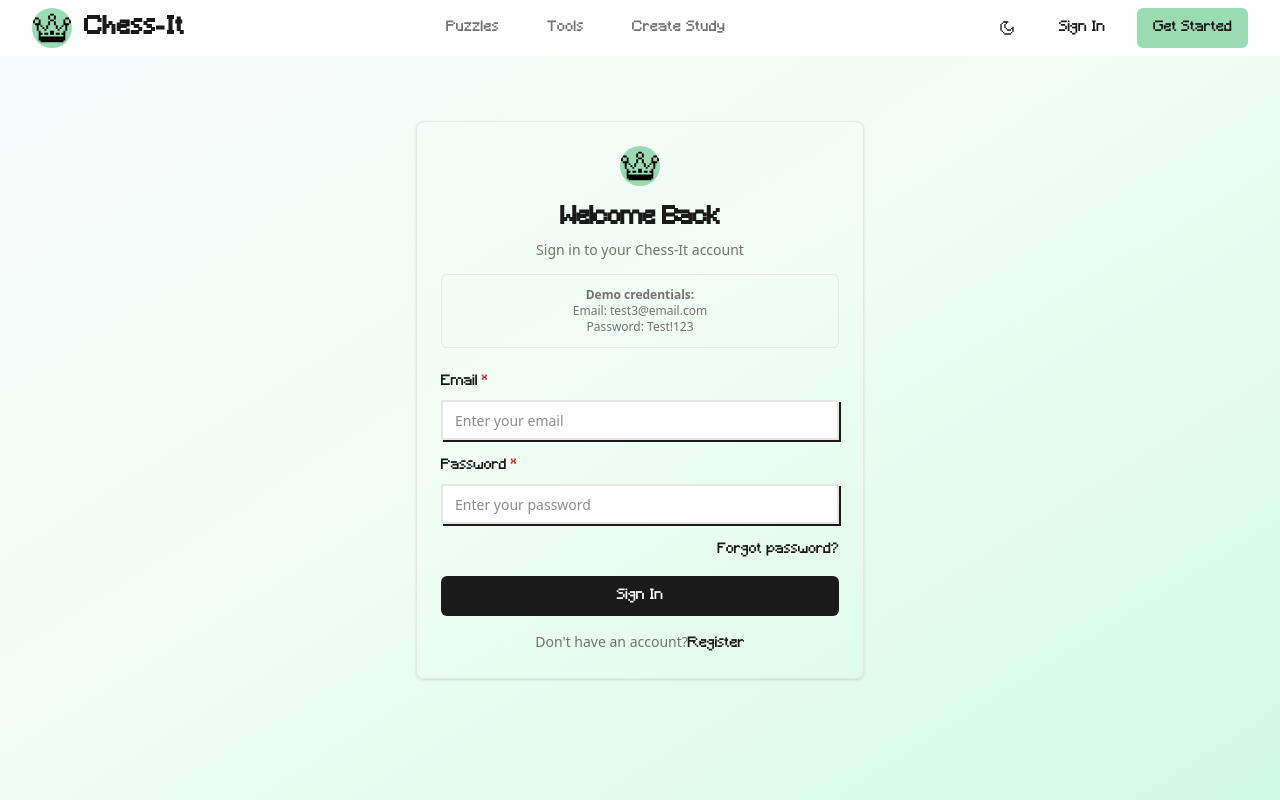
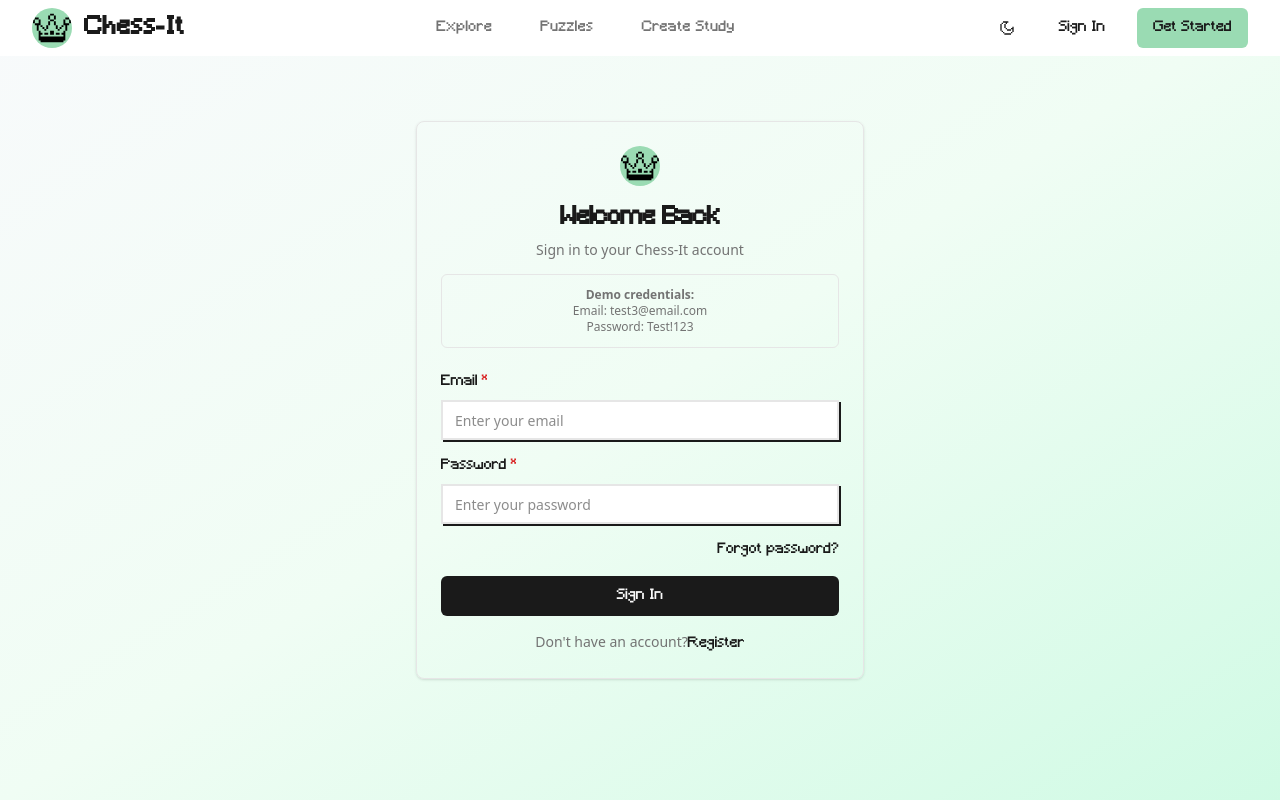
Before and after one commit to RoeeRabinovich/Chess-it, a React (Vite) app in the folder Client/: page /login in a window 1280 px wide. Shown: the top 800 px of the page. Built offline with nearby package versions, Linux system fonts and the light colour scheme.

Commit message:
Enhance Navbar styling by adding hover effect for text color using pastel mint. Update navigation links to include "Explore" and streamline button rendering logic.

```diff
--- a/Client/src/components/Navbar/Navbar.tsx
+++ b/Client/src/components/Navbar/Navbar.tsx
@@ -14,8 +14,8 @@ import { ThemeToggle } from "../ui/ThemeToggle";
 import { useAuth } from "../../hooks/useAuth";
 import { Logout } from "../icons/Logout.icon";
 const navLinks = [
+  { name: "Explore", path: "/home" },
   { name: "Puzzles", path: "/puzzles" },
-  { name: "Tools", href: "#tools" },
   { name: "Create Study", path: "/create-study" },
 ];
 
@@ -57,25 +57,15 @@ const Navbar = () => {
           {/* Desktop Navigation */}
 
           <div className="hidden items-center gap-12 md:flex">
-            {navLinks.map((link) =>
-              link.path ? (
-                <button
-                  key={link.name}
-                  onClick={() => navigate(link.path!)}
-                  className="text-muted-foreground hover:text-foreground cursor-pointer text-sm font-medium tracking-wide transition-colors duration-200"
-                >
-                  {link.name}
-                </button>
-              ) : (
-                <a
-                  key={link.name}
-                  href={link.href}
-                  className="text-muted-foreground hover:text-foreground cursor-pointer text-sm font-medium tracking-wide transition-colors duration-200"
-                >
-                  {link.name}
-                </a>
-              ),
-            )}
+            {navLinks.map((link) => (
+              <button
+                key={link.name}
+                onClick={() => navigate(link.path)}
+                className="text-muted-foreground hover:text-pastel-mint cursor-pointer text-sm font-medium tracking-wide transition-colors duration-200"
+              >
+                {link.name}
+              </button>
+            ))}
           </div>
 
           {/* Desktop CTA */}
@@ -85,7 +75,7 @@ const Navbar = () => {
               <>
                 <button
                   onClick={() => navigate("/profile")}
-                  className="text-muted-foreground hover:text-foreground cursor-pointer text-sm transition-colors"
+                  className="text-muted-foreground hover:text-pastel-mint cursor-pointer text-sm transition-colors"
                 >
                   Hi, {user.username}
                 </button>
@@ -132,14 +122,9 @@ const Navbar = () => {
               {navLinks.map((link) => (
                 <DropdownMenuItem
                   key={link.name}
-                  onClick={() => link.path && navigate(link.path)}
-                  asChild={!link.path}
+                  onClick={() => navigate(link.path)}
                 >
-                  {link.path ? (
-                    <span>{link.name}</span>
-                  ) : (
-                    <a href={link.href}>{link.name}</a>
-                  )}
+                  {link.name}
                 </DropdownMenuItem>
               ))}
 
--- a/Client/src/index.css
+++ b/Client/src/index.css
@@ -215,6 +215,9 @@
   .hover\:bg-pastel-mint\/80:hover {
     background-color: hsl(var(--pastel-mint) / 0.8);
   }
+  .hover\:text-pastel-mint:hover {
+    color: hsl(var(--pastel-mint));
+  }
   .hover\:underline:hover {
     text-decoration: underline;
   }
```
